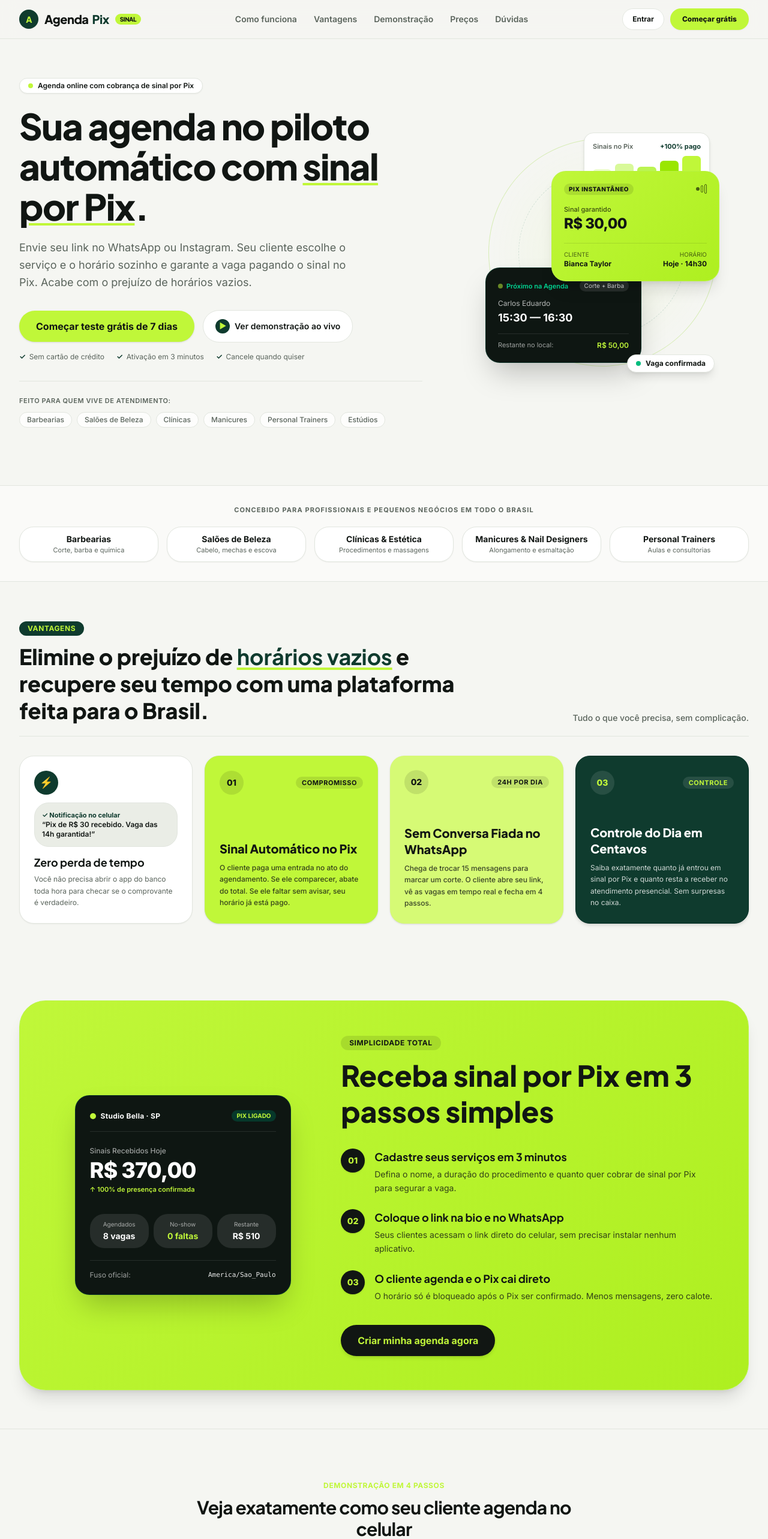
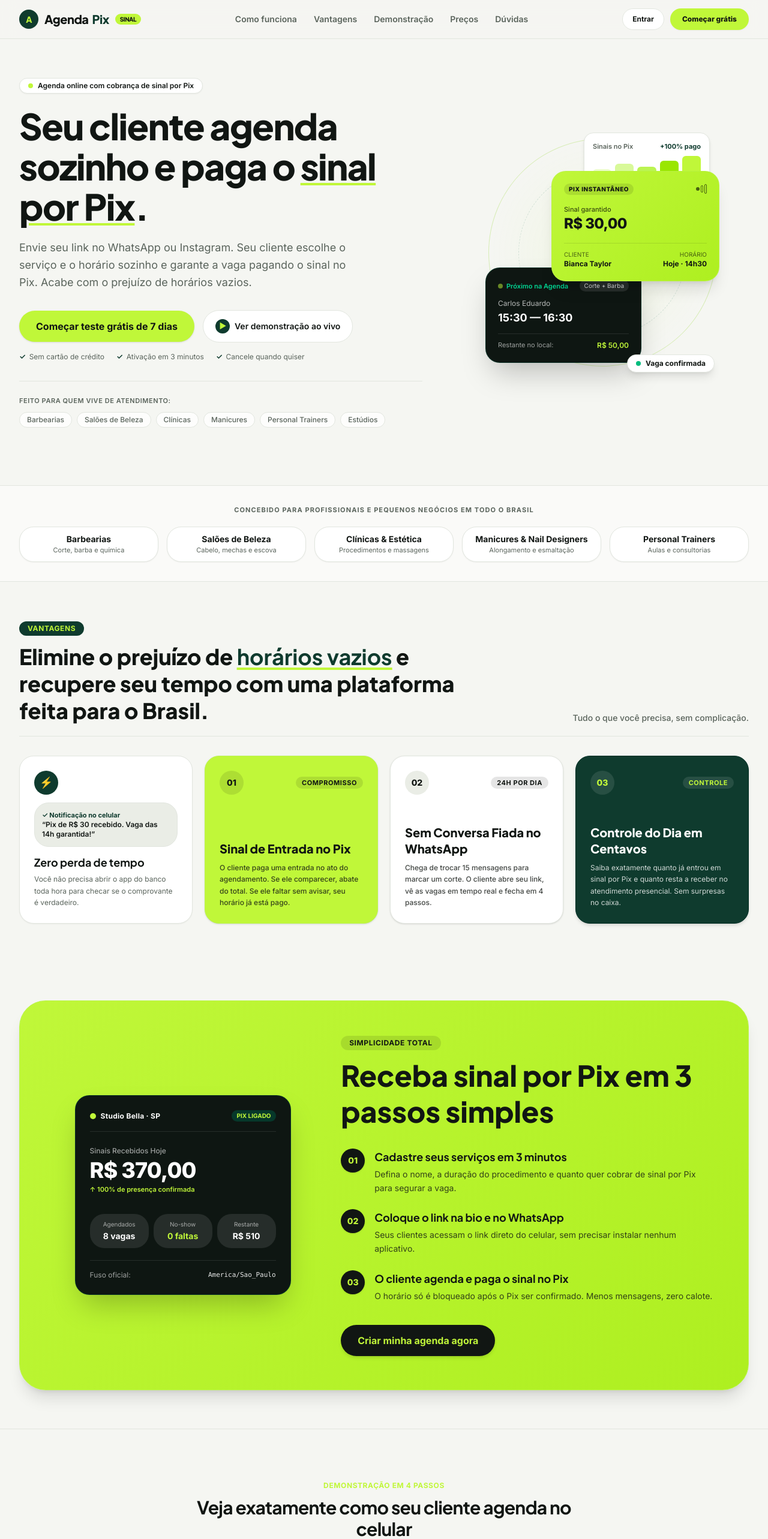
Before and after one commit to pixhora/agendaPIX, a Next.js app: page / in a window 1280 px wide. Shown: the top 2566 px of the page at 60% size. Built offline with nearby package versions, Linux system fonts and the light colour scheme.

Commit message:
feat(conversion): refine landing copy for Decide/Learn archetype and eliminate automatic Pix claims

```diff
--- a/components/landing/LandingEditorialBenefits.tsx
+++ b/components/landing/LandingEditorialBenefits.tsx
@@ -54,7 +54,7 @@
             </div>
             <div>
               <h3 className="text-xl font-extrabold text-primary-foreground leading-snug">
-                Sinal Automático no Pix
+                Sinal de Entrada no Pix
               </h3>
               <p className="mt-2 text-xs font-medium text-primary-foreground/80 leading-relaxed">
                 O cliente paga uma entrada no ato do agendamento. Se ele comparecer, abate do total. Se ele faltar sem avisar, seu horário já está pago.
@@ -63,9 +63,9 @@
           </div>
 
           {/* Bloco 3: Verde-Lima Claro com Agenda Autônoma */}
-          <div className="rounded-3xl bg-[#D6FA75] dark:bg-surface dark:border dark:border-border p-6 shadow-sm flex flex-col justify-between min-h-[260px] sm:min-h-[280px] text-[#111613] dark:text-foreground">
+          <div className="rounded-3xl bg-surface border border-border p-6 shadow-sm flex flex-col justify-between min-h-[260px] sm:min-h-[280px] text-foreground">
             <div className="flex items-center justify-between">
-              <span className="h-10 w-10 rounded-full bg-black/10 dark:bg-muted flex items-center justify-center font-extrabold text-sm">
+              <span className="h-10 w-10 rounded-full bg-muted flex items-center justify-center font-extrabold text-sm">
                 02
               </span>
               <span className="text-[11px] font-bold uppercase tracking-wider bg-black/10 dark:bg-muted px-2.5 py-0.5 rounded-full">
--- a/components/landing/LandingHero.tsx
+++ b/components/landing/LandingHero.tsx
@@ -26,7 +26,7 @@
 
             {/* Título Principal Editorial */}
             <h1 className="font-display text-3xl font-extrabold tracking-tight text-foreground sm:text-5xl lg:text-6xl leading-[1.12]">
-              Sua agenda no piloto automático com{" "}
+              Seu cliente agenda sozinho e paga o{" "}
               <span className="text-foreground underline decoration-primary decoration-4 underline-offset-4">
                 sinal por Pix
               </span>
--- a/components/landing/LandingHighlightBanner.tsx
+++ b/components/landing/LandingHighlightBanner.tsx
@@ -15,7 +15,7 @@
     },
     {
       num: "03",
-      title: "O cliente agenda e o Pix cai direto",
+      title: "O cliente agenda e paga o sinal no Pix",
       desc: "O horário só é bloqueado após o Pix ser confirmado. Menos mensagens, zero calote.",
     },
   ];
--- a/components/landing/LandingInteractiveDemo.tsx
+++ b/components/landing/LandingInteractiveDemo.tsx
@@ -193,7 +193,7 @@
 
               {/* Botão de Rodapé Simulado */}
               <div className="pt-2 border-t border-border text-center">
-                <span className="text-[10px] text-emerald-600 font-medium">🔒 Confirmação automática via Pix</span>
+                <span className="text-[10px] text-emerald-600 font-medium">🔒 Confirmação imediata após pagamento</span>
               </div>
             </div>
           </div>
--- a/components/landing/LandingPainSolution.tsx
+++ b/components/landing/LandingPainSolution.tsx
@@ -54,7 +54,7 @@
                 ✓
               </span>
               <h3 className="font-display text-xl font-bold text-foreground">
-                Com a Agenda Pix no Piloto Automático
+                Com a Agenda Pix e Sinal Garantido
               </h3>
             </div>
 
@@ -74,7 +74,7 @@
               <li className="flex items-start gap-3">
                 <span className="text-accent-forest dark:text-primary font-bold shrink-0 mt-0.5">•</span>
                 <span>
-                  <strong className="text-foreground">Confirmação 100% automática:</strong> sistema gera o QR Code com 15 min de prazo e libera a vaga se não for pago.
+                  <strong className="text-foreground">Confirmação instantânea do sinal:</strong> sistema gera o QR Code Pix com 15 min de prazo e libera o horário se não houver pagamento.
                 </span>
               </li>
             </ul>
--- a/components/landing/LandingPricing.tsx
+++ b/components/landing/LandingPricing.tsx
@@ -47,7 +47,7 @@
                 </li>
                 <li className="flex items-center gap-2.5">
                   <span className="text-accent-forest dark:text-primary font-bold text-sm">✓</span>
-                  <span className="text-foreground font-semibold">Cobrança de sinal Pix automático</span>
+                  <span className="text-foreground font-semibold">Cobrança de sinal no Pix com confirmação imediata</span>
                 </li>
                 <li className="flex items-center gap-2.5">
                   <span className="text-accent-forest dark:text-primary font-bold text-sm">✓</span>
```
Also changed, not shown: 1 other file (tests, documents, lock files or other folders).
